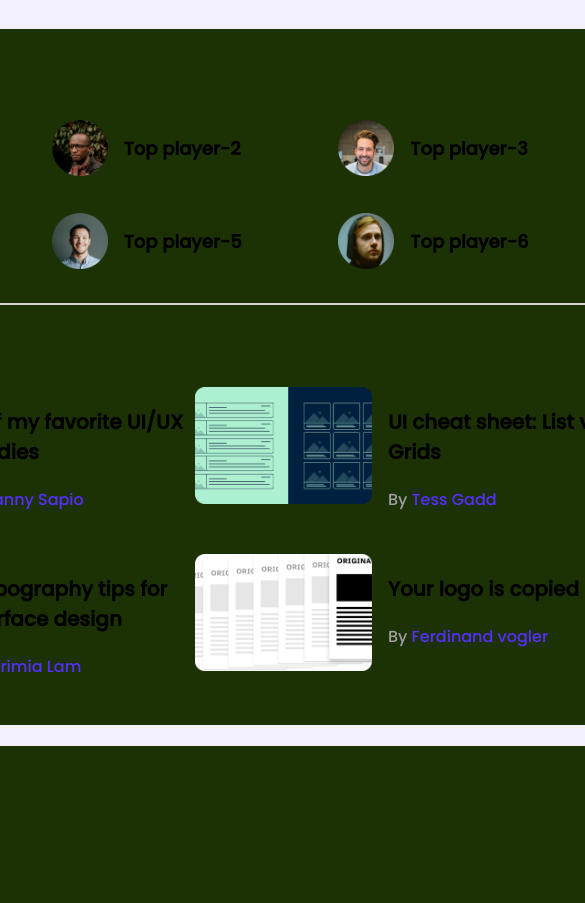
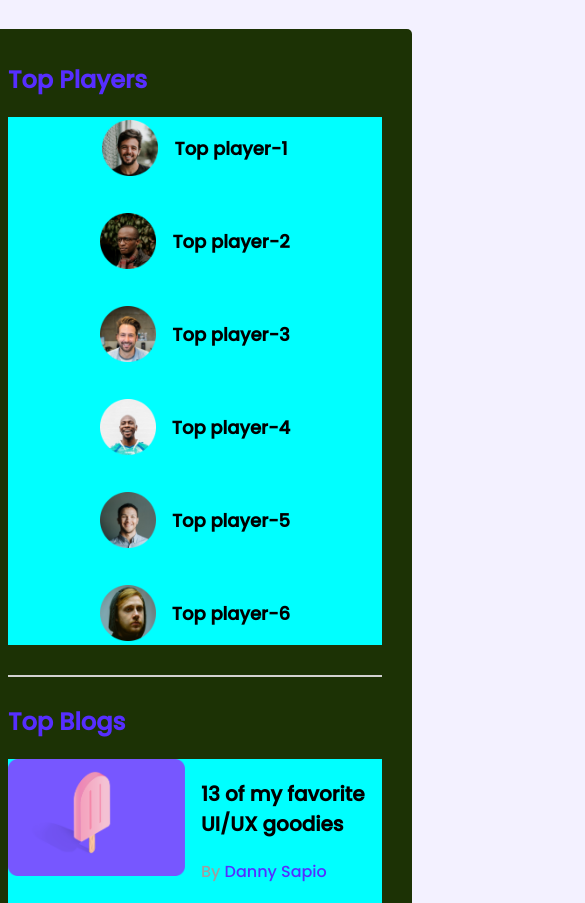
Before and after one commit to mahafujahamed/leader-board-css3, a plain HTML site: page index.html in a window 390 px wide. Shown: the top 903 px of the page, 585 px wide, since content can reach past the window. Drawn offline with Linux system fonts and the light colour scheme.

Commit message:
mobile device responsive

```diff
--- a/styles/style.css
+++ b/styles/style.css
@@ -106,3 +106,22 @@ hr{
     width: 90px;
     align-items: center;
 }
+
+/*
+------------- Media Queries------------
+ */
+
+ /* -------Mobile Devise------ */
+
+ @media only screen and (max-width:688px) {
+    .container{
+        width: 100%;
+    }
+    .player{
+        justify-content: center;
+    }
+    .players, .blogs{
+        background-color: aqua;
+        grid-template-columns: repeat(1, 1fr);
+    }
+ }
```
